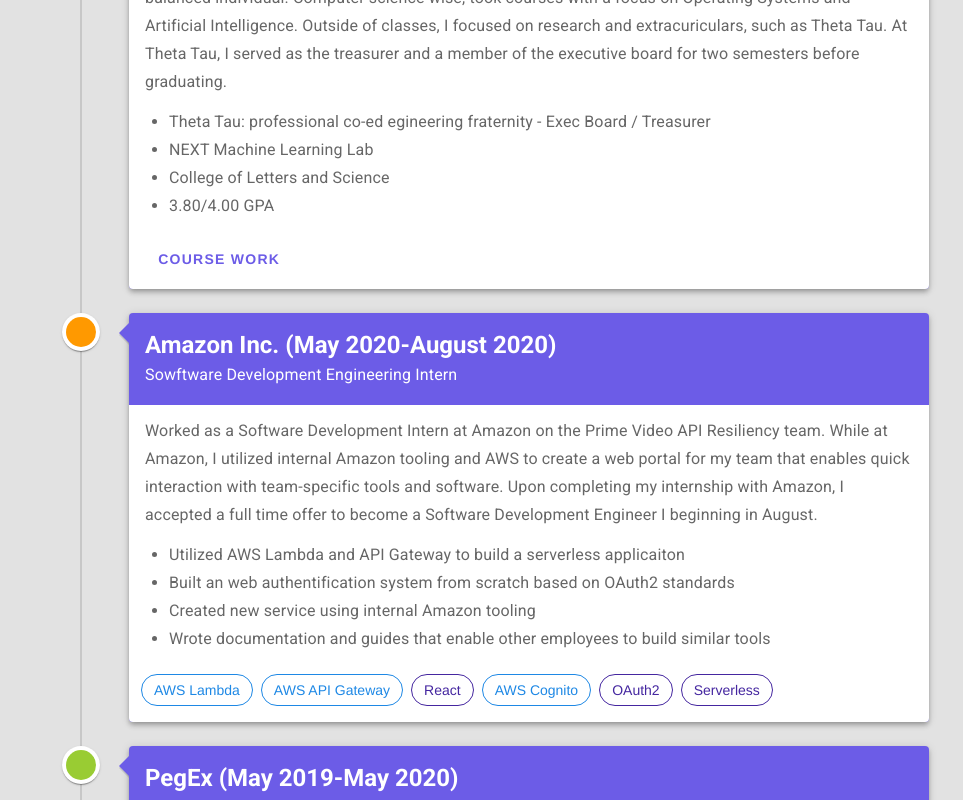
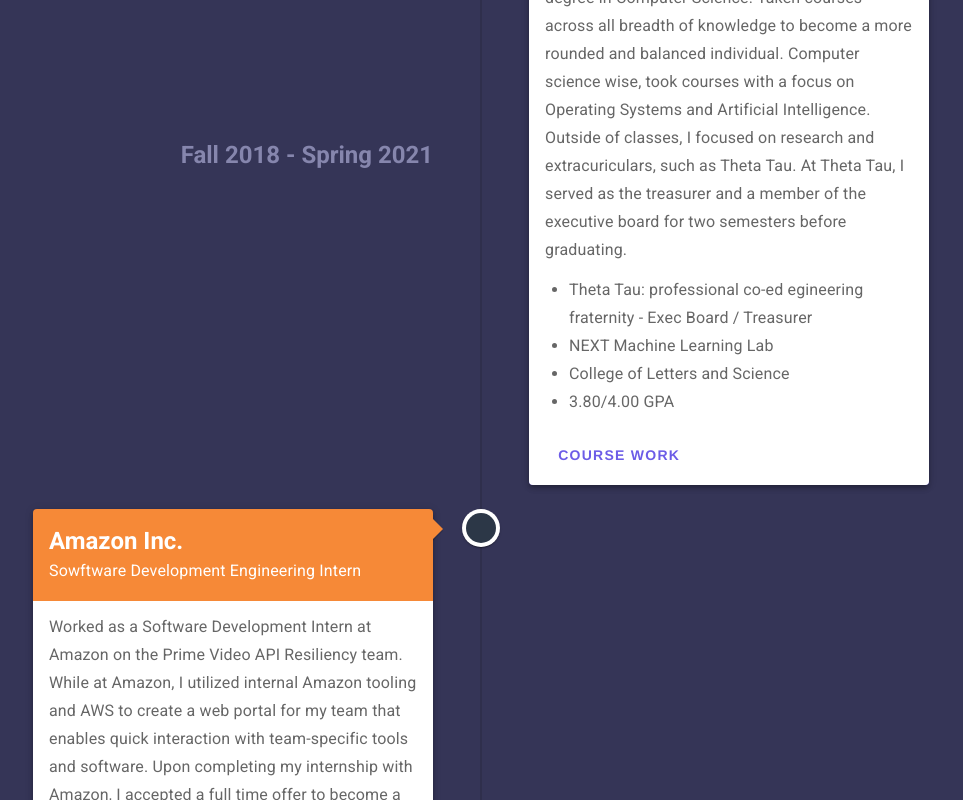
Before and after one commit to JoeHolt/Portfolio, a Vue app: page / in a window 1280 px wide. Shown: the part 1040-1840 px from the top of the page, without its empty margins (159-1122 px from the left). Built offline with nearby package versions, Linux system fonts and the light colour scheme.

Commit message:
JHD-0003: Re-designed experience page

```diff
--- a/src/components/ExperienceTimeline.vue
+++ b/src/components/ExperienceTimeline.vue
@@ -3,22 +3,24 @@
     <v-timeline
       align-top
       class="experience-frame pt-10 pb-10"
-      :dense="true"
       >
       <v-timeline-item
-        v-for="experience in exps"
+        v-for="(experience, idx) in exps"
         :key="experience.company"
-        :color="experience.color"
+        color="#2c3747"
       >
-        <template v-slot:opposite>
+        <template v-slot:opposite v-if="idx!=10000">
           <span
             class="headline font-weight-bold noselect"
-            :style="'color: white'"
-            v-text="experience.start"
+            :style="'color: #8686ad'"
+            v-text="makeDateRange(experience)"
           >
           </span>
         </template>
-        <v-card class="elevation-4 white--text " color="#6c5ce7" v-if="experience.noCard !== true">
+        <v-card
+          class="elevation-4 white--text "
+          :color="idx % 2== 0 ? '#6c5ce7' : '#f68937'"
+          v-if="experience.noCard !== true">
           <v-card-title class="headline noselect font-weight-bold">{{
             makeTitle(experience)
           }}</v-card-title>
@@ -110,15 +112,22 @@
   components: {
     SkillPill
   },
-  data() {
+  data () {
     return {
       coursesOpened: false,
       exps: experience.experiences
     };
   },
+  created () {
+    this.exps.sort((a, b) => a.order > b.order);
+  },
   methods: {
     makeTitle (exp) {
-      return exp.company + ' (' + exp.start + '-' + exp.end + ')';
+      // exp.company + ' (' + exp.start + '-' + exp.end + ')';
+      return exp.company;
+    },
+    makeDateRange (exp) {
+      return exp.start + ' - ' + exp.end;
     }
   }
 };
@@ -126,7 +135,7 @@
 
 <style>
 .experience-timeline {
-  background-color: #e2e2e2;
+  background-color: #353557;
 }
 
 .experience-frame {
--- a/src/data/experience.js
+++ b/src/data/experience.js
@@ -6,6 +6,7 @@
         start: 'Fall 2018',
         end: 'Spring 2021',
         color: '#9b0000',
+        order: 0,
         description:
           'Student at the University of Wisconsin-Madison College of Letters and Science persuing of a degree in Computer Science. Taken courses across all breadth of knowledge to become a more rounded and balanced individual. Computer science wise, took courses with a focus on Operating Systems and Artificial Intelligence. Outside of classes, I focused on research and extracuriculars, such as Theta Tau. At Theta Tau, I served as the treasurer and a member of the executive board for two semesters  before graduating.',
         projects: [
@@ -101,6 +102,7 @@
         start: 'May 2020',
         end: 'August 2020',
         color: '#FF9900',
+        order: 2,
         description:
           'Worked as a Software Development Intern at Amazon on the Prime Video API Resiliency team. While at Amazon, I utilized internal Amazon tooling and AWS to create a web portal for my team that enables quick interaction with team-specific tools and software. Upon completing my internship with Amazon, I accepted a full time offer to become a Software Development Engineer I beginning in August.',
         projects: [
@@ -124,6 +126,7 @@
         start: 'May 2019',
         end: 'May 2020',
         color: '#99cc33',
+        order: 3,
         description:
           'Starting in May 2019, I began working as a full-stack web devevelopment internship at PegEx, a Software as a Service company for waste management companies. Upon completion of my internship, I was promoted to Junior Developer where I have continued to work part-time during the school year. Some of my favorite projects thus far can be seen bellow:',
         projects: [
@@ -147,6 +150,7 @@
         start: 'August 2018',
         end: 'Present',
         color: '#c5050c',
+        order: 1,
         description:
           'Starting August before my freshman year of college, I started working as a research assistent at the University of Wisconsin-Madison NEXT Machine Learning Lab under faculty member Dr. Robert Nowak. In this position I have done research in the fields of active learning, humor and clustering. Some of the most notable projects I worked on:',
         projects: [
@@ -168,6 +172,7 @@
         start: 'November 2017',
         end: 'May 2018',
         color: '#1891c7',
+        order: 4,
         description:
           "While I was in high school, I worked as a web development intern for USA Clean. During this time, I gained experience with both writing and deploying websites. I was able to work with Amazon Web Service's EC2 and S3 to create live product pages with a focus on responsive design.",
         skills: [
```
